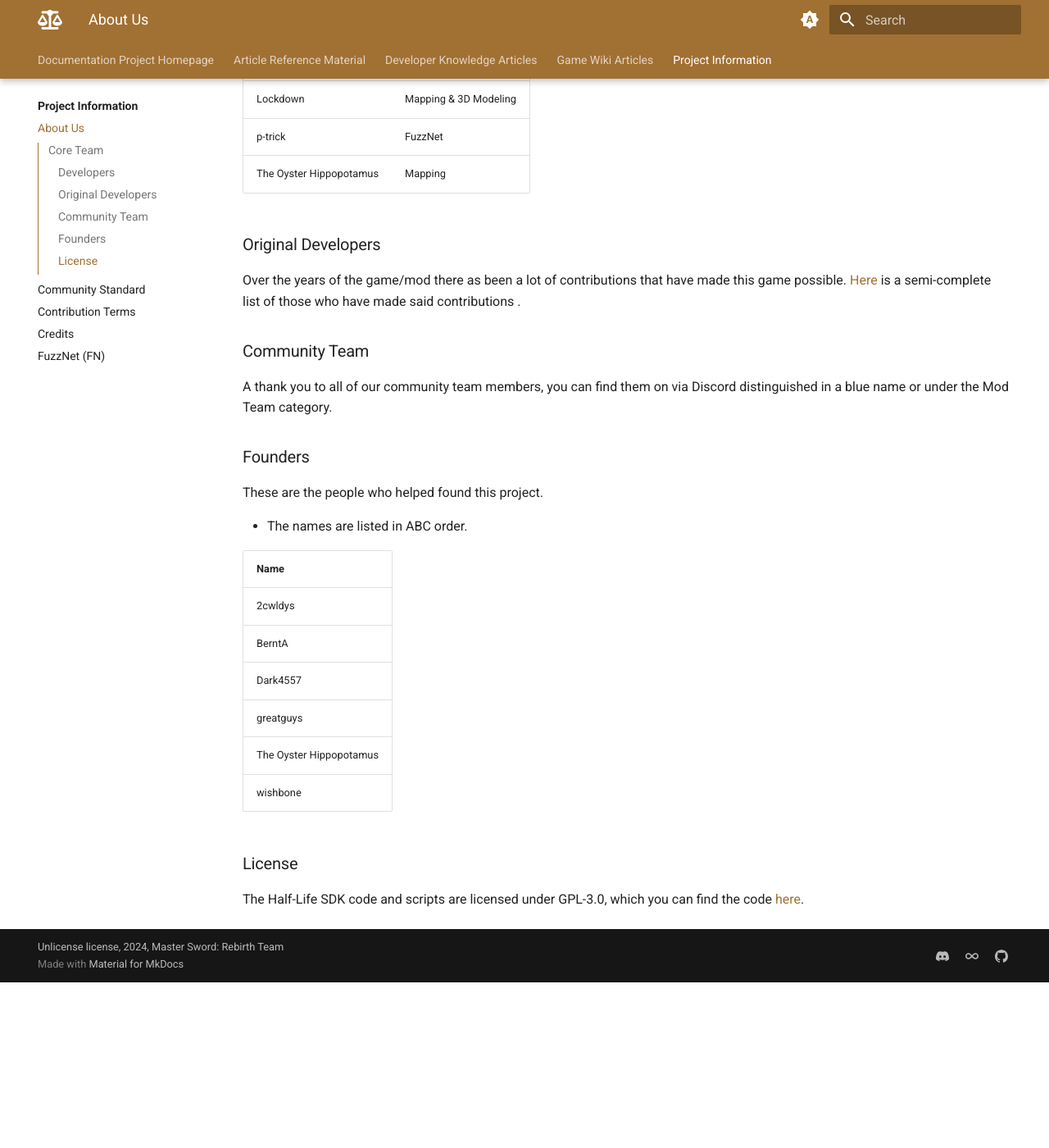
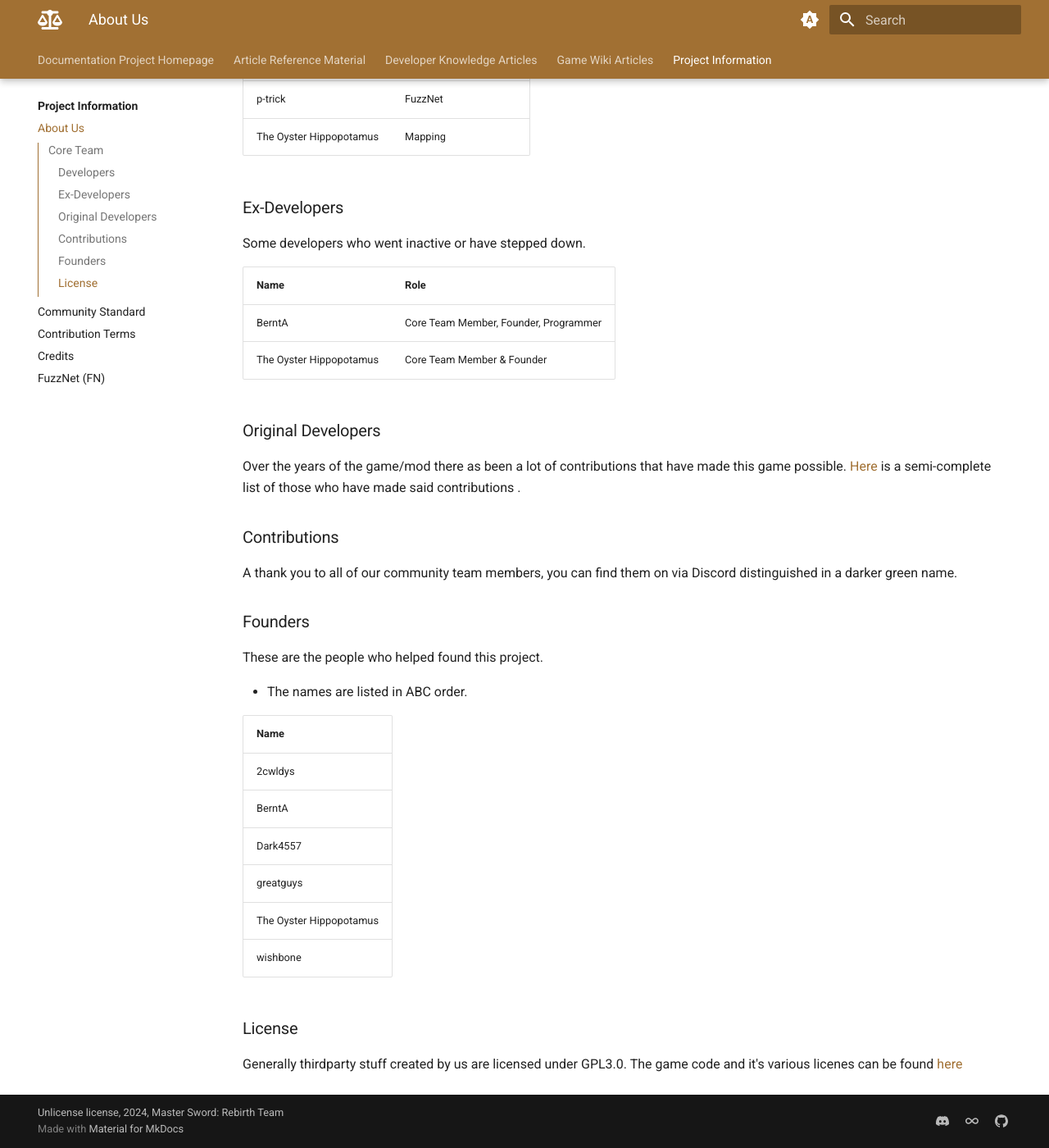
Before and after one commit to Syndel-Birb/msr-documentation, an MkDocs documentation site: the page built from docs/Project-Information/about.md, in a window 1280 px wide and 1400 px high, scrolled down 1238 px. Shown: the whole window at 82% size. Built offline with MkDocs 1.6.1 and Material for MkDocs 9.7.7, drawn with Linux system fonts in a browser that asks for light colours; before the commit the page ends 2436 px from its top, so only the background shows below that; some of the changed text lies outside the part shown.

Commit message:
Update about page with updated info

```diff
--- a/docs/Project-Information/about.md
+++ b/docs/Project-Information/about.md
@@ -37,13 +36,21 @@ The names are listed in ABC order.
 | p-trick | FuzzNet |
 | The Oyster Hippopotamus | Mapping |
 
+### Ex-Developers
+Some developers who went inactive or have stepped down.
+
+| Name | Role |
+| ---- | ------------ |
+| BerntA | Core Team Member, Founder, Programmer |
+| The Oyster Hippopotamus | Core Team Member & Founder |
+
 ### Original Developers
 
 Over the years of the game/mod there as been a lot of contributions that have made this game possible. [Here](https://msrebirth.com/project/special-thanks.html) is a semi-complete list of those who have made said contributions .
 
-### Community Team
+### Contributions
 
-A thank you to all of our community team members, you can find them on via Discord distinguished in a blue name or under the Mod Team category.
+A thank you to all of our community team members, you can find them on via Discord distinguished in a darker green name.
 
 ### Founders
 
@@ -62,4 +69,4 @@ These are the people who helped found this project.
 
 ### License
 
-The Half-Life SDK code and scripts are licensed under GPL-3.0, which you can find the code [here](https://github.com/MSRevive).
+Generally thirdparty stuff created by us are licensed under GPL3.0. The game code and it's various licenes can be found [here](https://github.com/MSRevive/MasterSwordRebirth/blob/dev/LICENSE)
```
Also changed, not shown: other parts of docs/Project-Information/about.md (+2 -3 lines).
